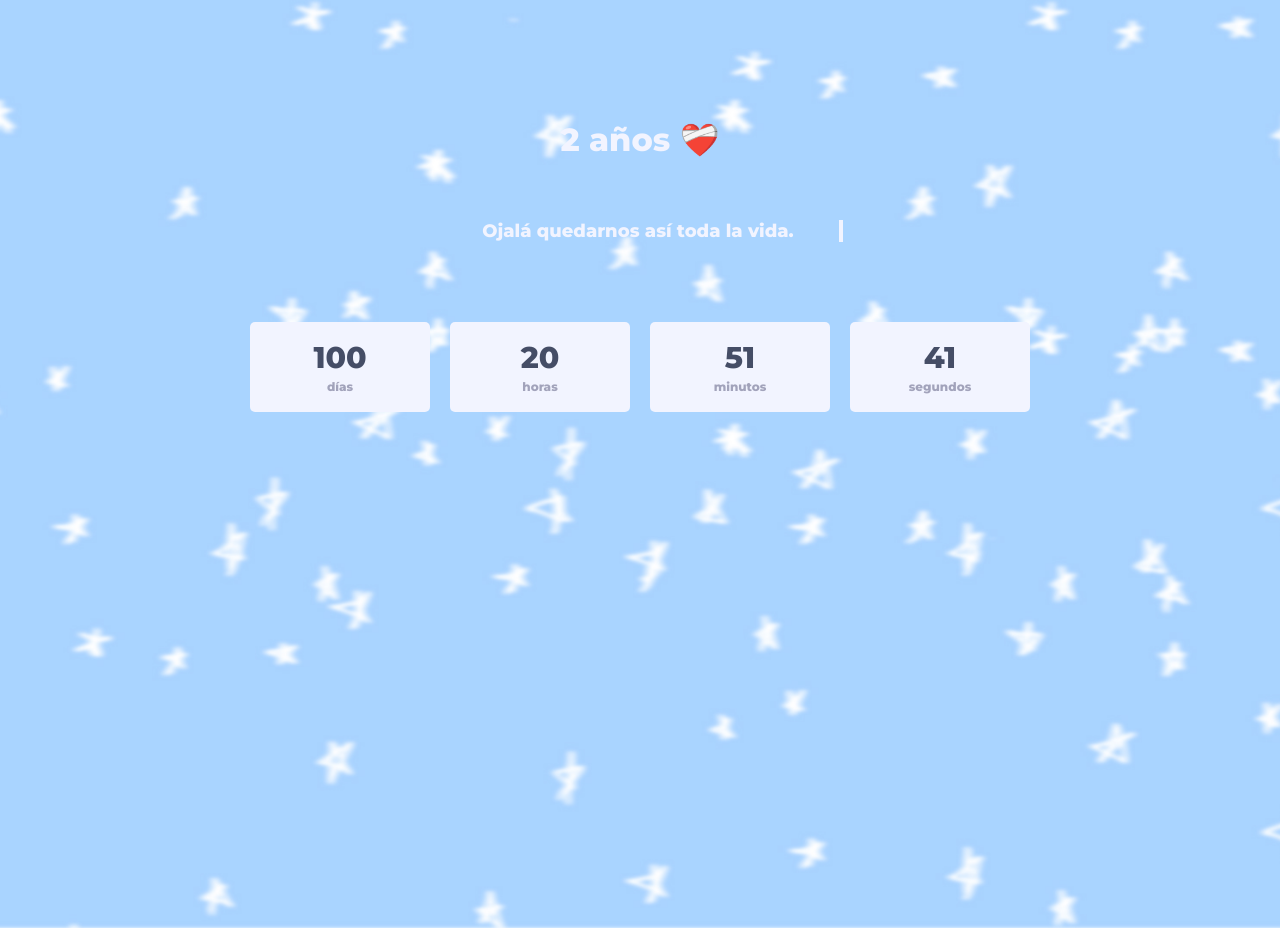
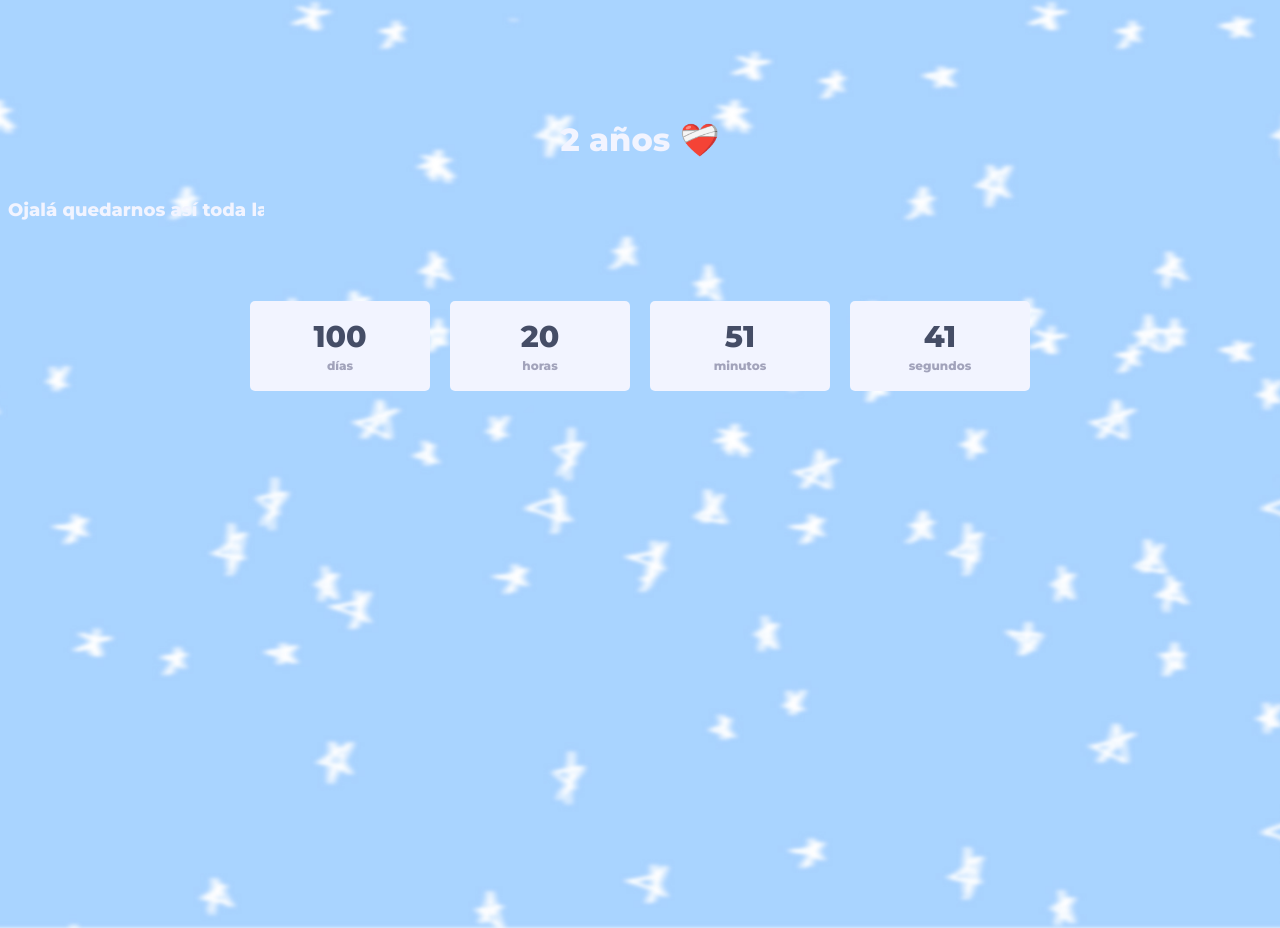
Before and after one commit to devnotmax/countdownpractice, a plain HTML site: page index.html in a window 1280 px wide. Drawn offline with Linux system fonts and the light colour scheme.

Commit message:
ultimo arreglo css

```diff
--- a/styles.css
+++ b/styles.css
@@ -20,22 +20,18 @@ h1{
 }
 
 .maquina-de-escribir{
-    display: flex;
-    text-align: center;
-    justify-content: center;
-    align-items: center;
-    margin: 20px;
+    display: block;
 
 }
 .maquinafx{
     font-weight: bold;
-    display: flex;
+    display: block;
     white-space: nowrap;
     border-right: 4px solid;
-    width: 33ch;
+    width: 26ch;
 
-    animation: typing 2s steps(33),
-    blink .5s infinite step-end alternate;
+    animation: typing 2s steps(28),
+    blink .7s infinite step-end alternate;
     overflow: hidden;
     text-align: center;
     justify-content: center;
```
